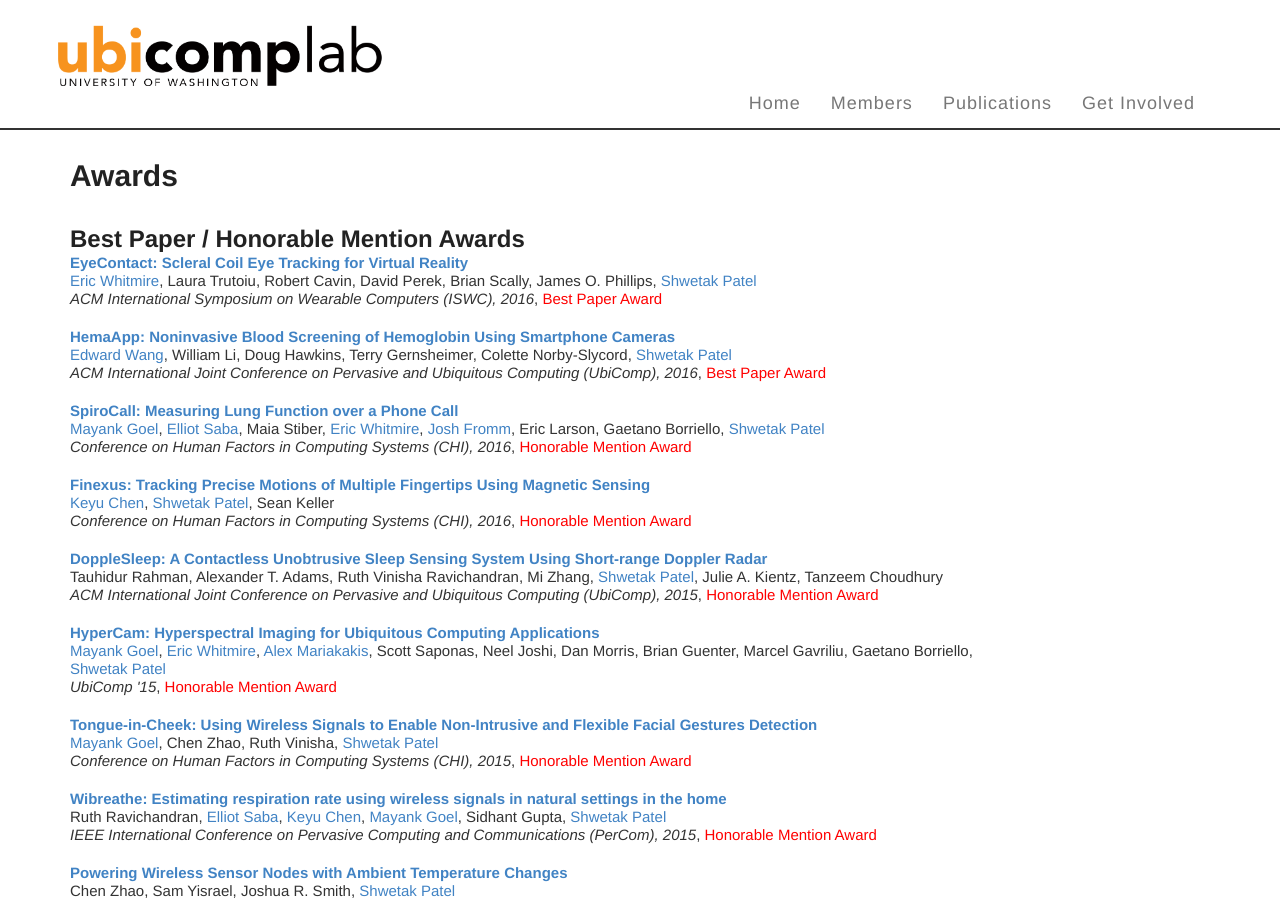
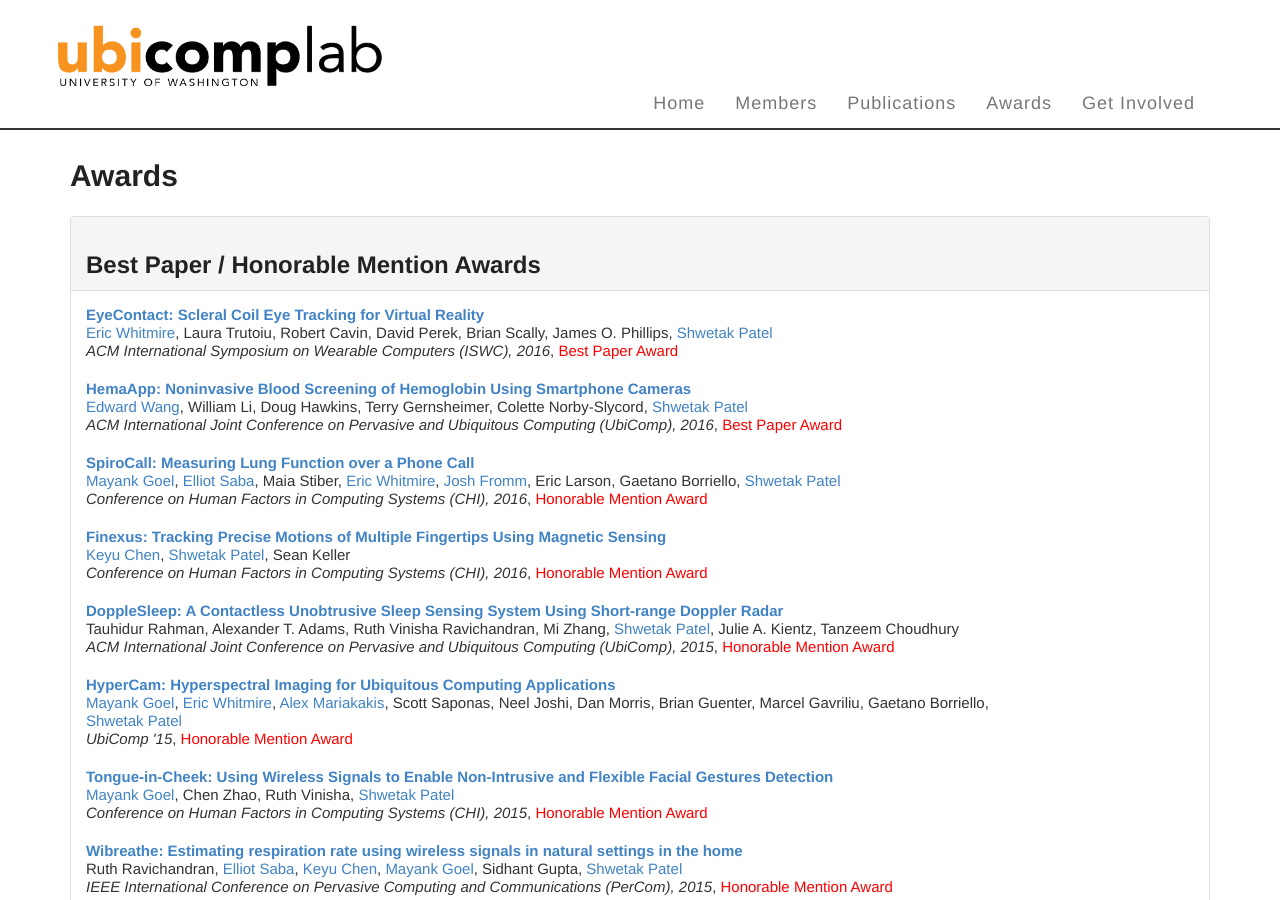
Before and after one commit to ubicomplab/ubicomplab.github.io, a Jekyll site: the page built from awards/index.html, in a window 1280 px wide and 900 px high. Built offline with Jekyll 4.4.1, drawn with Linux system fonts in a browser that asks for light colours; some web fonts are replaced.

Commit message:
awards page, fixes #7

```diff
--- a/_layouts/default.html
+++ b/_layouts/default.html
@@ -69,6 +69,7 @@
             <li><a href="{{ site.baseurl }}/">Home</a></li>
             <li><a href="{{ site.baseurl }}/members">Members</a></li>
             <li><a href="{{ site.baseurl }}/publications">Publications</a></li>
+            <li><a href="{{ site.baseurl }}/awards">Awards</a></li>
             <li><a href="#">Get Involved</a></li>
           </ul>
         </div><!-- /.navbar-collapse -->
--- a/awards/index.html
+++ b/awards/index.html
@@ -8,7 +8,18 @@
 {% assign alumni = sorted_members | where:"status","alumni" %}
 {% assign sorted_pubs = site.publications | sort: 'date' | where_exp:"pub","pub.award.size > 0 " %}
 
+
+
+<div class="panel panel-default">
+  <div class="panel-heading" role="tab" id="bestPaperH">
+    <h4 class="panel-title">
+      <a role="button" data-toggle="collapse" data-parent="#accordion" href="#bestPaper" aria-expanded="true" aria-controls="bestPaper">
         <h2>Best Paper / Honorable Mention Awards</h2>
+      </a>
+    </h4>
+  </div>
+  <div id="bestPaper" class="panel-collapse collapse in" role="tabpanel" aria-labelledby="bestPaperH">
+    <div class="panel-body">
       {% for pub in sorted_pubs reversed %}
       <div class="row publication-badge">
         <div class="publication-info col-md-10 col-sm-9 col-xs-12">
@@ -20,9 +31,24 @@
         </div>
       </div>
       {% endfor %}
+    </div>
+  </div>
+</div>
 
+<div class="panel panel-default">
+  <div class="panel-heading" role="tab" id="fellowshipsH">
+    <h4 class="panel-title">
+      <a role="button" data-toggle="collapse" data-parent="#accordion" href="#fellowships" aria-expanded="true" aria-controls="fellowships">
         <h2>Fellowships</h2>
+      </a>
+    </h4>
+  </div>
+  <div id="fellowships" class="panel-collapse collapse in" role="tabpanel" aria-labelledby="fellowshipsH">
+    <div class="panel-body">
       {% for award in site.data.awards %}
       <h3>{{ award.name }}</h3>
       {% include author_list.html authors=award.people %}
       {% endfor %}
+    </div>
+  </div>
+</div>
```
Lines whose indentation alone changed are shown as unchanged.
